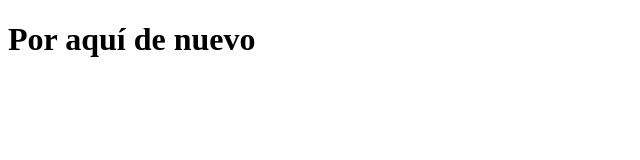
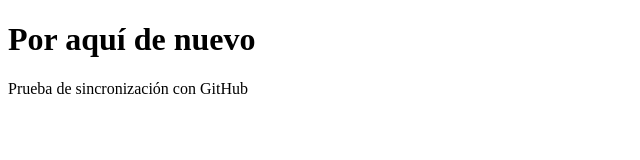
Before and after one commit to wsanty/demoPreWork, a plain HTML site: page index.html in a window 1280 px wide. Shown: the whole page, without its empty margins (0-640 px from the left). Drawn offline with Linux system fonts and the light colour scheme.

Commit message:
Se adiciono mensaje de prueba de sincronización

```diff
--- a/index.html
+++ b/index.html
@@ -8,5 +8,6 @@
 </head>
 <body>
     <h1>Por aquí de nuevo</h1>
+    <p>Prueba de sincronización con GitHub</p>
 </body>
 </html>
```
